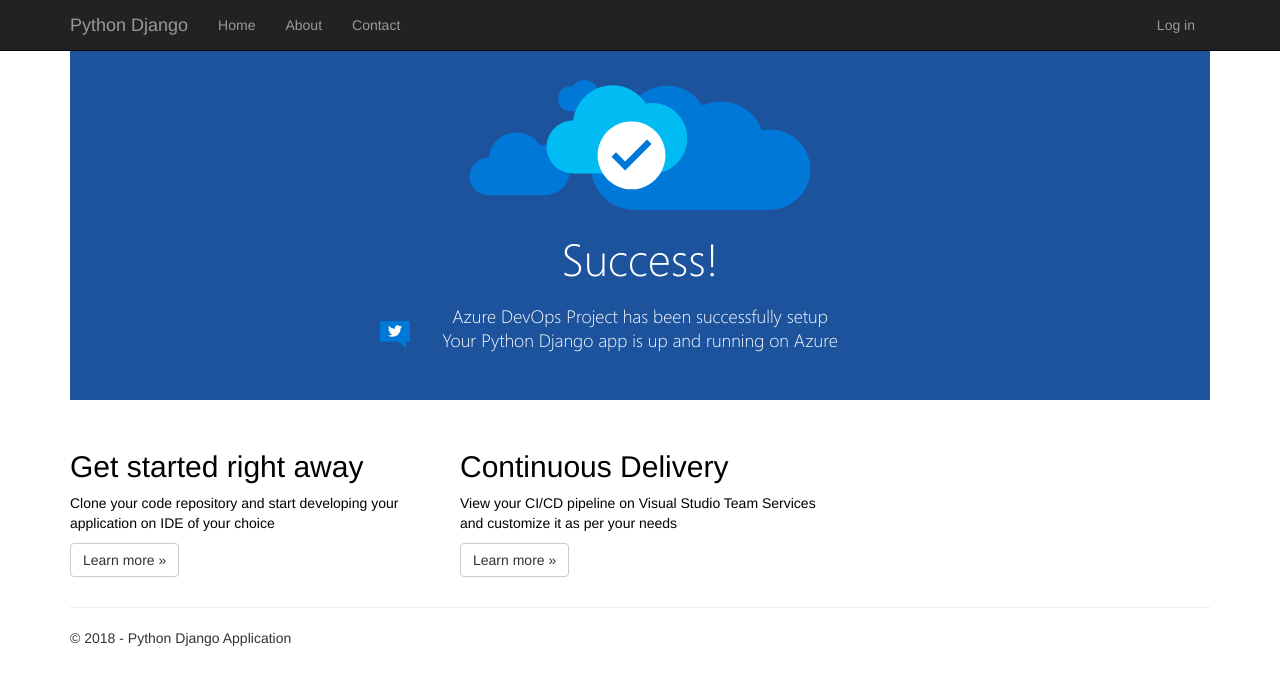
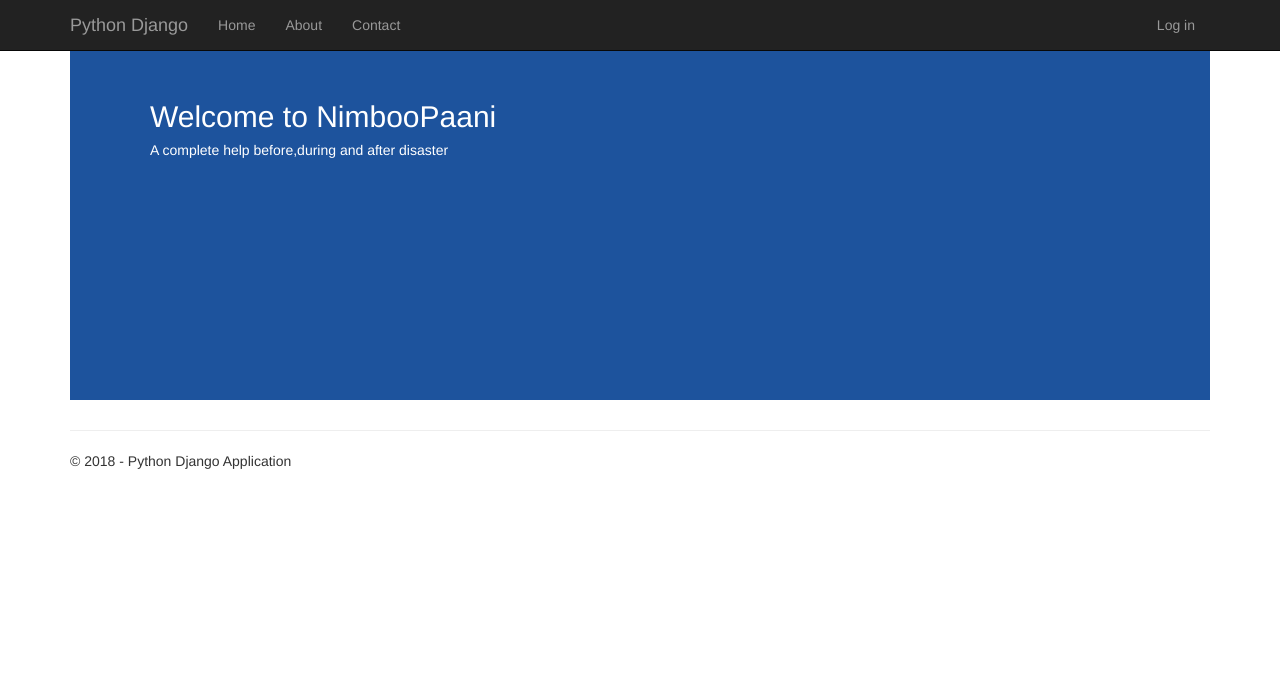
Before and after one commit to manangoel99/NimbooPaani, a Django app: page / in a window 1280 px wide. Shown: the top 685 px of the page. Run offline with Django 3.2, Linux system fonts and the light colour scheme; some libraries are stand-ins or nearby versions.

Commit message:
Updated index.html

```diff
--- a/Application/app/templates/app/index.html
+++ b/Application/app/templates/app/index.html
@@ -2,37 +2,9 @@
 
 {% block content %}
 <div class="main-container">
-    <div class="cloud-image">
-        <img src="../../static/app/img/successCloudNew.svg" />
-    </div>
-    <div class="content">
-        <div class="tweet-container">
-            <a href="http://twitter.com/intent/tweet/?text=I%20just%20created%20a%20new%20Python%20Django%20website%20on%20Azure%20using%20Azure%20DevOps%20Project&hashtags=AzureDevOpsProject%2CVSTS%20%40Azure%20%40VSTS">
-                <img src="../../static/app/img/tweetThis.svg" />
-            </a>
-        </div>
-        <div class="content-body">
-            <div class="success-text">Success!</div>
-            <div class="description line-1"> Azure DevOps Project has been successfully setup</div>
-            <div class="description line-2"> Your Python Django app is up and running on Azure</div>
-        </div>
-    </div>
+    <h2 style="align: center">Welcome to NimbooPaani</h2>
+    <h5 style="align: center">A complete help before,during and after disaster</h5>
 </div>
 
-<div class="row">
-    <div class="col-md-4">
-        <h2>Get started right away </h2>
-        <p>
-            Clone your code repository and start developing your application on IDE of your choice
-        </p>
-        <p><a class="btn btn-default" href="https://go.microsoft.com/fwlink/?linkid=862409">Learn more &raquo;</a></p>
-    </div>
-    <div class="col-md-4">
-        <h2>Continuous Delivery</h2>
-        <p>View your CI/CD pipeline on Visual Studio Team Services and customize it as per your needs</p>
-        <p><a class="btn btn-default" href="https://go.microsoft.com/fwlink/?linkid=862410">Learn more &raquo;</a></p>
-    </div>
-
-</div>
 
 {% endblock %}
```
